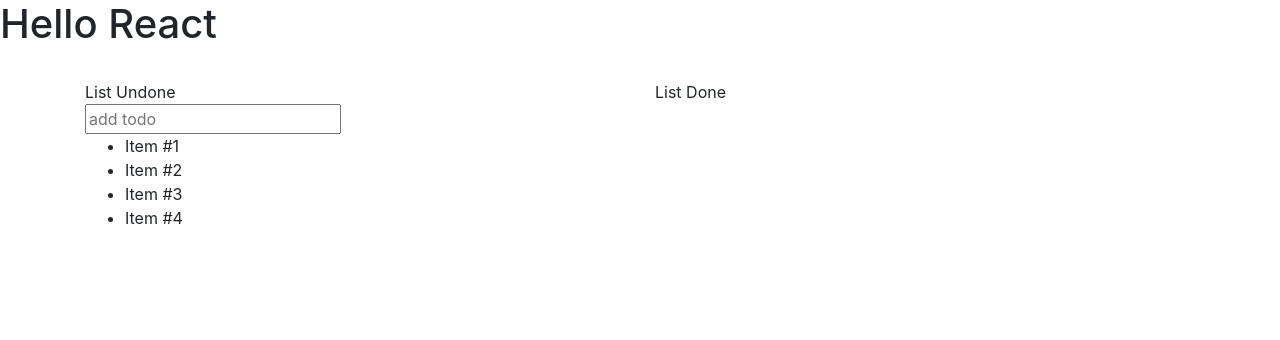
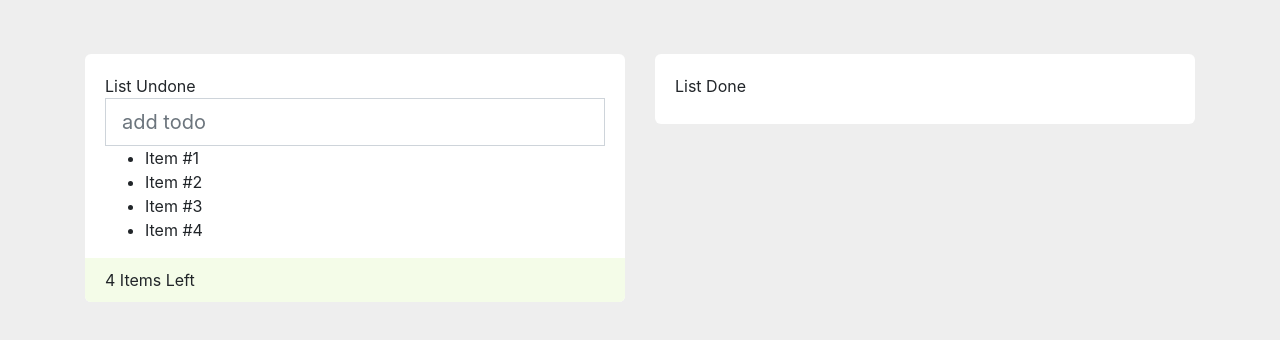
Before and after one commit to abdel20172/Formation-React-TODO-List, a React (Create React App) app in the folder todo/: page / in a window 1280 px wide. Shown: the top 340 px of the page. Built offline with nearby package versions, Linux system fonts and the light colour scheme.

Commit message:
Custom CSS

```diff
--- a/todo/src/App.js
+++ b/todo/src/App.js
@@ -4,7 +4,7 @@
 function App() {
   return (
     <div >
-      <h1>Hello React</h1>
+      {/* <h1>Hello React</h1> */}
       <TodoApp/>
     </div>
   );
--- /dev/null
+++ b/todo/src/Todo.css
@@ -0,0 +1,57 @@
+body {
+    background-color: #EEEEEE;
+}
+
+.todolist {
+    background-color: #FFF;
+    padding: 20px 20px 10px 20px;
+    margin-top: 30px;
+    border-radius: 6px;
+}
+
+.todo-footer {
+    border-bottom-left-radius: 6px;
+    border-bottom-right-radius: 6px;
+    /* border: 2px solid red; */
+}
+
+.form-control {
+    border-radius: 0;
+}
+
+li.ui-state-default {
+    background: #fff;
+    border: none;
+    border-bottom: 1px solid #ddd;
+}
+
+li.ui-state-default:last-child {
+    border-bottom: none;
+}
+
+.todo-footer {
+    background-color: #F4FCE8;
+    margin: 0 -20px -10px -20px;
+    padding: 10px 20px;
+}
+
+#done-items label {
+    padding: 10px 0;
+    color:  lightgray;
+    text-decoration: line-through;
+}
+
+#done-items li:last-child {
+    border-bottom: none;
+}
+
+#checkAll {
+    margin-top: 10px;
+}
+
+.no-padding {
+    padding-left: 0;
+}
+.paddingZero {
+    padding: 0;
+}
--- a/todo/src/TodoApp.js
+++ b/todo/src/TodoApp.js
@@ -1,5 +1,6 @@
 
 import React,{Component} from 'react';
+import './Todo.css';
 
 export default class TodoApp extends Component{
     constructor(props){
@@ -44,17 +45,30 @@
         // console.log(e.target.value);
         this.setState({input: e.target.value});
     };
+
+    getUndone = () => {
+        let undone = this.state.items.filter(item => {
+            return !item.done;
+        });
+        if(!undone.length)
+            return;
+
+        return undone.length;
+    };
     render(){
         return(
         <div className="container">
             <br/>
             <div className="row">
                 <div className="col-md-6">
+                    <div className="todolist">
                     List Undone
                     <form onSubmit={(e) => {
                         e.preventDefault();
                         this.add()}} >
-                        <input placeholder="add todo" value={this.state.input} onChange={(e) => this.handleChange(e)}/>
+                        <input placeholder="add todo"
+                        className="form-control form-control-lg"
+                        value={this.state.input} onChange={(e) => this.handleChange(e)}/>
                     </form>
                     <ul>
                         {this.state.items.map(item => {
@@ -63,8 +77,13 @@
                             }
                         })}
                     </ul>
+                    <div className="todo-footer">
+                        <span>{this.getUndone()}</span> Items Left
+                    </div>
+                    </div>
                 </div>
                 <div className="col-md-6">
+                <div className="todolist">
                     List Done
                     <ul>
                         {this.state.items.map(item => {
@@ -73,7 +92,7 @@
                             }
                         })}
                     </ul>
-
+                    </div>
                 </div>
             </div>
         </div>);
```
